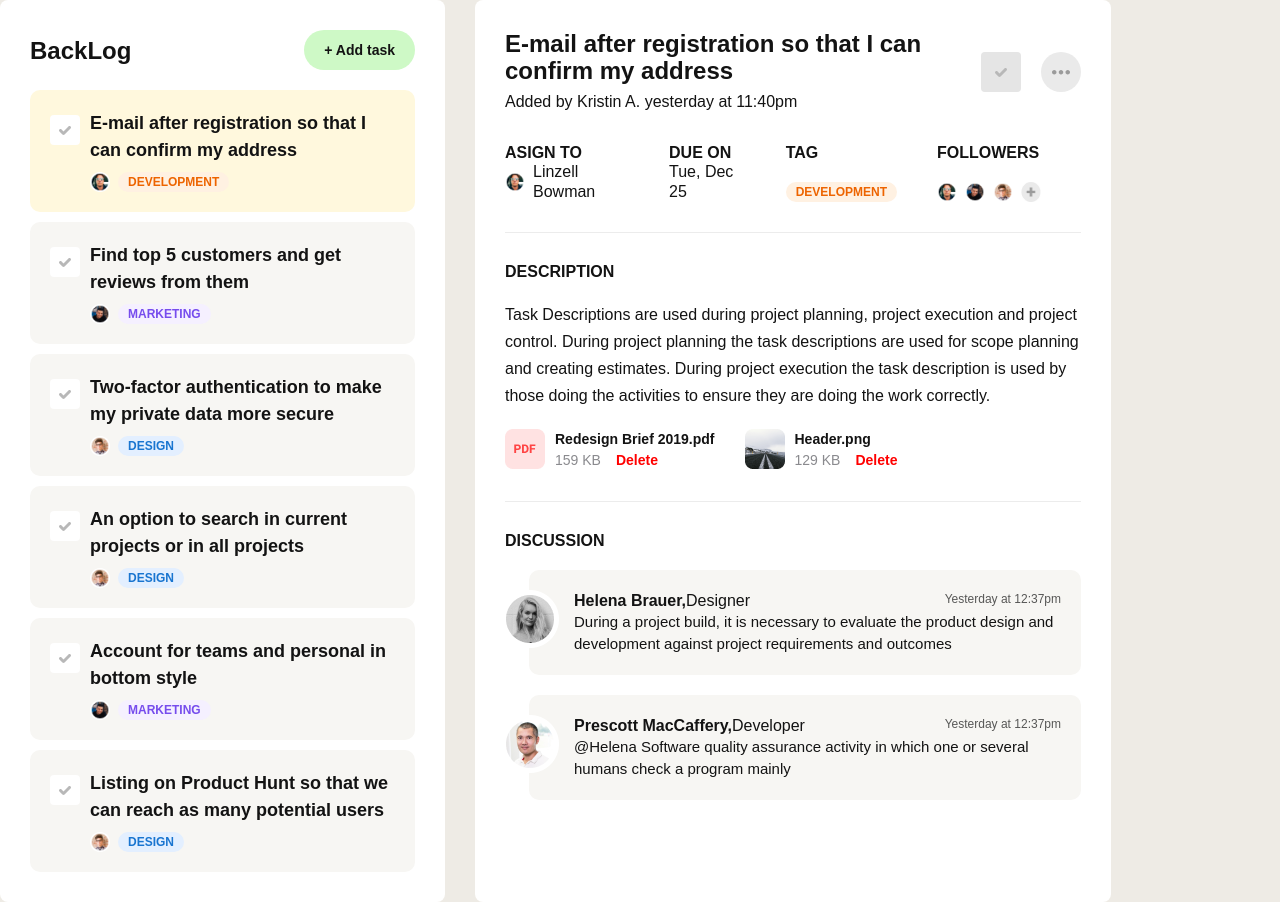
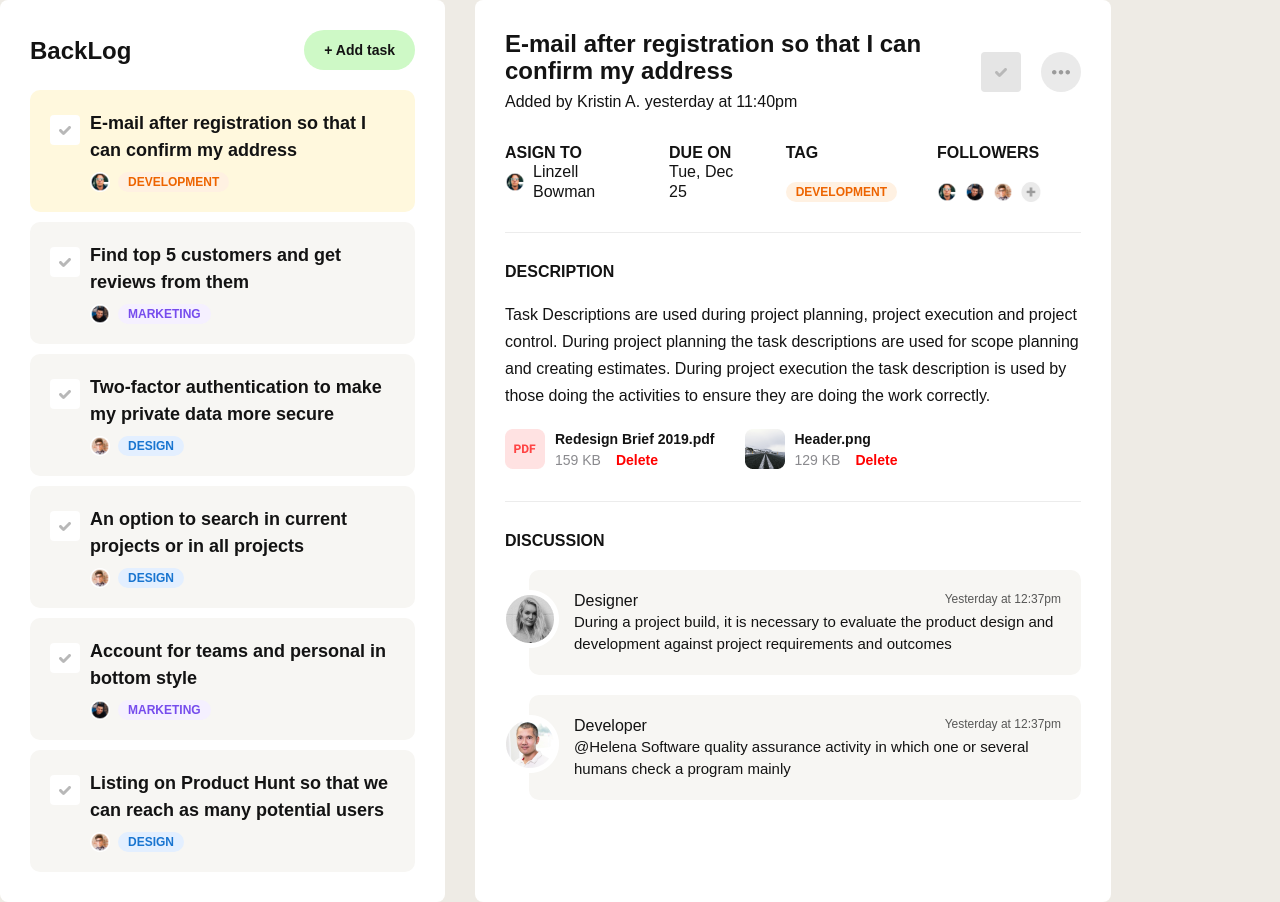
Before and after one commit to 90roma/managmentKit, a React (Create React App) app: page / in a window 1280 px wide. Both pictures are taken after a click on the element 222 px from the left and 151 px from the top of the page. Built offline with nearby package versions, Linux system fonts and the light colour scheme.

Commit message:
added props for `Task`

```diff
--- a/src/Avatar/style.css
+++ b/src/Avatar/style.css
@@ -7,7 +7,7 @@
     margin: 0 8px 0 0px;
 }
 
-.Task__info__followers-avatar {
+.Task__followers {
     display: flex;
     justify-content: space-between;
 }
--- a/src/Discussion/index.js
+++ b/src/Discussion/index.js
@@ -2,19 +2,18 @@ import React from 'react';
 import './style.css';
 
 
-const Discussion = ({commentName, commentPosition, commentDate, url, commentText}) => {
+const Discussion = ({authorName, position, date, authorAvatarUrl, comment}) => {
     return (
-        <div className="Comment">
-            <div className="Comment__avatar">
-                <img src={url} alt="comment avatar"/>
+        <div className="Discussion">
+            <div className="Discussion__avatar">
+                <img src={authorAvatarUrl} alt="comment avatar"/>
             </div>
-            <div className="Comment__text-wrapper">
-                <p className="Comment__name">{commentName}</p>
-                <p className="Comment__position">{commentPosition}</p>
-                <p className="Comment__date">{commentDate}</p>
-                <p className="Comment__comment-text">{commentText}</p>
+            <div className="Discussion__text-wrapper">
+                <p className="Discussion__name">{authorName}</p>
+                <p className="Discussion__position">{position}</p>
+                <p className="Discussion__date">{date}</p>
+                <p className="Discussion__comment-text">{comment}</p>
             </div>
-
         </div>
     );
 }
--- a/src/Discussion/style.css
+++ b/src/Discussion/style.css
@@ -1,4 +1,4 @@
-.Comment {
+.Discussion {
     display: flex;
     padding: 20px 20px 20px 39px;
     margin: 20px 0 0 24px;
@@ -7,32 +7,32 @@
     border-radius: 10px;
 }
 
-.Comment__text-wrapper {
+.Discussion__text-wrapper {
     display: flex;
     flex-wrap: wrap;
     margin-left: -47px;
 }
 
-.Comment__avatar {
+.Discussion__avatar {
     position: relative;
     right: 62px;
 }
 
-.Comment__name {
+.Discussion__name {
     font-style: normal;
     font-weight: bold;
     font-size: 16px;
     line-height: 21px;
 }
 
-.Comment__position {
+.Discussion__position {
     font-style: normal;
     font-weight: 400;
     font-size: 16px;
     line-height: 21px;
 }
 
-.Comment__date {
+.Discussion__date {
     font-style: normal;
     font-weight: 400;
     font-size: 12px;
@@ -41,7 +41,7 @@
     margin-left: auto;
 }
 
-.Comment__comment-text {
+.Discussion__comment-text {
     font-style: normal;
     font-weight: 400;
     font-size: 15px;
--- a/src/Task/index.js
+++ b/src/Task/index.js
@@ -43,7 +43,7 @@ const Task = ({title, author, createdAt, asignTo, deadLine, tags, followers, des
                     </div>
                     <div className="Task__info__wrapper">
                         <Title headingUppercase="followers"/>
-                        <div className="Task__info__followers-avatar">
+                        <div className="Task__followers">
                             {followers.map((follower) => <Avatar url={follower} key={follower}/>)}
                             <button className="Task__info__button"><Avatar url={avatarAdd}/></button>
                         </div>
@@ -64,11 +64,11 @@ const Task = ({title, author, createdAt, asignTo, deadLine, tags, followers, des
                 <div className="Task__discussion">
                     <Title headingUppercase="discussion"/>
                     {discussion.map((dis) => <Discussion
-                            url={dis.avatar}
-                            commentName={dis.name}
-                            commentPosition={dis.position}
-                            commentDate={dis.date}
-                            commentText={dis.comment}
+                            authorAvatarUrl={dis.avatar}
+                            authorNmae={dis.name}
+                            position={dis.position}
+                            date={dis.date}
+                            comment={dis.comment}
                         />
                     )}
                 </div>
```
